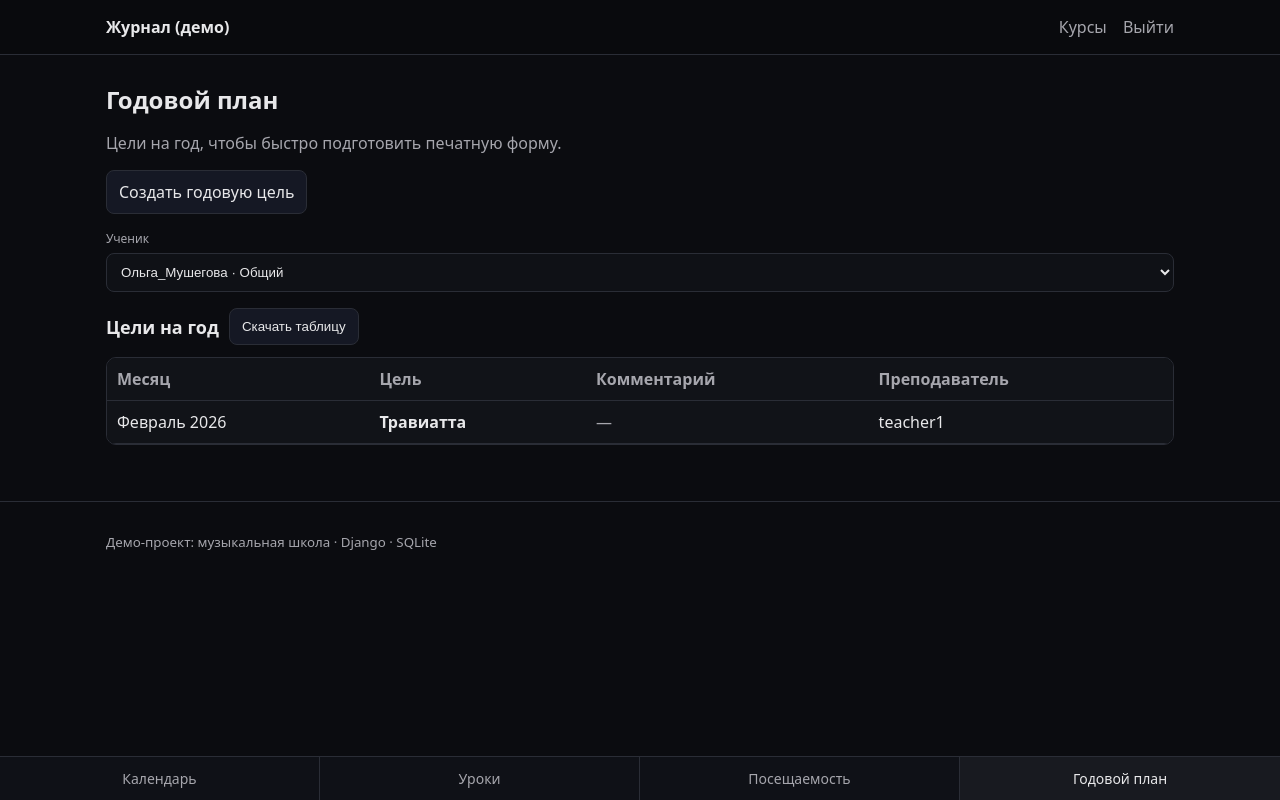
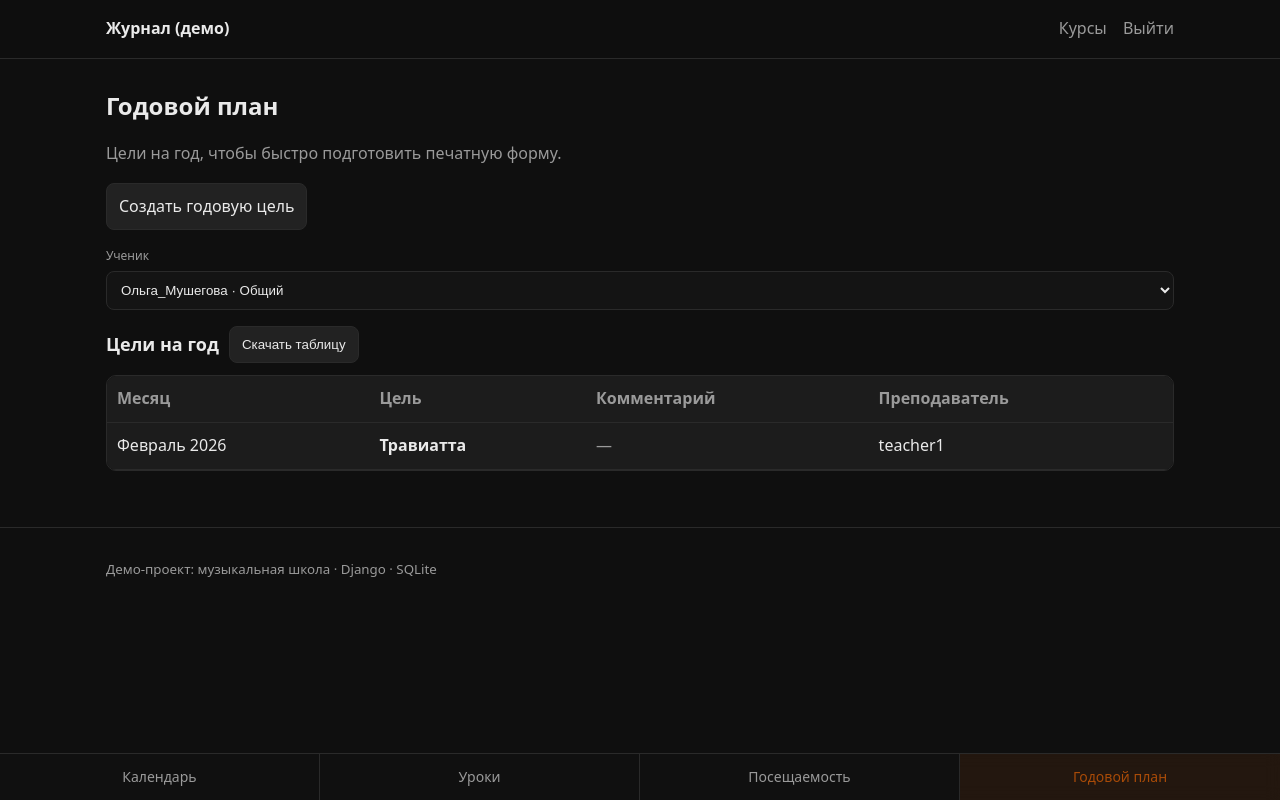
Before and after one commit to Sinezub2/music-Gradebook, a Django app: page /goals/ in a window 1280 px wide. Run offline with Django 4.2, Linux system fonts and the light colour scheme; a user stored in the database is signed in; data comes from the database, SQL or seed files in the repository; parts of the project's set-up code (start-up, migrations or seed data) failed here and were passed over.

Commit message:
Refine dark theme palette and components

```diff
--- a/static/css/main.css
+++ b/static/css/main.css
@@ -1,13 +1,28 @@
 /* static/css/main.css */
 :root {
-  --bg: #0b0c10;
-  --panel: #111318;
-  --text: #e8e8ea;
-  --muted: #a6a6ad;
-  --border: #2a2d36;
-  --accent: #6aa8ff;
-  --error: #ff6a6a;
-  --ok: #7dff9b;
+  --bg-main: #0f0f0f;
+  --bg-secondary: #1c1c1c;
+  --text-primary: #eaeaea;
+  --text-secondary: #9a9a9a;
+  --text-disabled: #6f6f6f;
+  --accent: #a84b08;
+  --accent-hover: #c1611b;
+  --accent-contrast: #f5e7dd;
+  --accent-soft: rgba(168, 75, 8, 0.12);
+  --accent-border: rgba(168, 75, 8, 0.35);
+  --accent-glow: rgba(168, 75, 8, 0.35);
+  --border: #2a2a2a;
+  --error: #c4674f;
+  --error-soft: rgba(196, 103, 79, 0.12);
+  --error-border: rgba(196, 103, 79, 0.45);
+  --ok: #7aa87d;
+  --ok-soft: rgba(122, 168, 125, 0.12);
+  --ok-border: rgba(122, 168, 125, 0.35);
+  --surface-raised: #222222;
+  --surface-input: #141414;
+  --surface-hover: #232323;
+  --surface-header: rgba(15, 15, 15, 0.65);
+  --surface-nav: rgba(17, 17, 17, 0.92);
 }
 
 * { box-sizing: border-box; }
@@ -15,12 +30,13 @@
 body {
   margin: 0;
   font-family: system-ui, -apple-system, Segoe UI, Roboto, Arial, sans-serif;
-  background: var(--bg);
-  color: var(--text);
+  background: var(--bg-main);
+  color: var(--text-primary);
+  line-height: 1.6;
 }
 
-a { color: var(--accent); text-decoration: none; }
-a:hover { text-decoration: underline; }
+a { color: var(--text-primary); text-decoration: none; }
+a:hover { color: var(--accent); text-decoration: underline; }
 
 .container {
   max-width: 1100px;
@@ -30,7 +46,7 @@ a:hover { text-decoration: underline; }
 
 .site-header {
   border-bottom: 1px solid var(--border);
-  background: rgba(0,0,0,0.2);
+  background: var(--surface-header);
 }
 
 .header-row {
@@ -41,28 +57,28 @@ a:hover { text-decoration: underline; }
 }
 
 .brand a {
-  color: var(--text);
+  color: var(--text-primary);
   font-weight: 600;
 }
 
 .nav a {
   margin-left: 12px;
-  color: var(--muted);
+  color: var(--text-secondary);
 }
-.nav a:hover { color: var(--text); }
+.nav a:hover { color: var(--text-primary); }
 
 .site-footer {
   border-top: 1px solid var(--border);
   margin-top: 40px;
   padding: 12px 0;
-  color: var(--muted);
+  color: var(--text-secondary);
 }
 
-h1 { font-size: 24px; margin: 12px 0 16px; }
-h2 { font-size: 18px; margin: 18px 0 10px; }
+h1 { font-size: 24px; margin: 12px 0 16px; color: var(--text-primary); }
+h2 { font-size: 18px; margin: 18px 0 10px; color: var(--text-primary); }
 
 .card {
-  background: var(--panel);
+  background: var(--bg-secondary);
   border: 1px solid var(--border);
   border-radius: 10px;
   padding: 16px;
@@ -70,16 +86,24 @@ h2 { font-size: 18px; margin: 18px 0 10px; }
 
 .form { display: grid; gap: 12px; max-width: 420px; }
 .form-row { display: grid; gap: 6px; }
-label { color: var(--muted); font-size: 14px; }
+label { color: var(--text-secondary); font-size: 14px; }
 
 .input, input, textarea, select {
   width: 100%;
   padding: 10px 10px;
   border-radius: 8px;
   border: 1px solid var(--border);
-  background: #0f1116;
-  color: var(--text);
+  background: var(--surface-input);
+  color: var(--text-primary);
   outline: none;
+}
+.input:focus, input:focus, textarea:focus, select:focus {
+  border-color: var(--accent);
+  box-shadow: 0 0 0 1px var(--accent-glow);
+}
+input::placeholder,
+textarea::placeholder {
+  color: var(--text-disabled);
 }
 textarea { min-height: 70px; resize: vertical; }
 
@@ -88,13 +112,38 @@ textarea { min-height: 70px; resize: vertical; }
   padding: 10px 12px;
   border-radius: 8px;
   border: 1px solid var(--border);
-  background: #151824;
-  color: var(--text);
+  background: var(--surface-raised);
+  color: var(--text-primary);
   cursor: pointer;
+  transition: border-color 0.2s ease, background-color 0.2s ease, color 0.2s ease;
 }
-.btn:hover { border-color: #3a3f4c; }
+.btn:hover {
+  border-color: var(--accent);
+  color: var(--text-primary);
+}
+.btn:disabled,
+.btn[disabled] {
+  opacity: 0.55;
+  cursor: not-allowed;
+  border-color: var(--border);
+  color: var(--text-disabled);
+}
+button.btn[type="submit"],
+input.btn[type="submit"] {
+  background: var(--accent);
+  border-color: var(--accent);
+  color: var(--accent-contrast);
+}
+button.btn[type="submit"]:hover,
+input.btn[type="submit"]:hover {
+  background: var(--accent-hover);
+}
+.btn-small {
+  padding: 6px 10px;
+  font-size: 13px;
+}
 
-.muted { color: var(--muted); }
+.muted { color: var(--text-secondary); }
 .small { font-size: 12px; }
 
 .list { list-style: none; padding: 0; margin: 0; }
@@ -121,17 +170,19 @@ textarea { min-height: 70px; resize: vertical; }
   padding: 10px 12px;
   border-radius: 8px;
   border: 1px solid var(--border);
-  background: rgba(255,255,255,0.03);
+  background: var(--surface-raised);
+  color: var(--text-primary);
 }
-.message.error { border-color: rgba(255,106,106,0.35); }
-.message.success { border-color: rgba(125,255,155,0.25); }
+.message.error { border-color: var(--error-border); color: var(--text-secondary); }
+.message.success { border-color: var(--ok-border); color: var(--text-secondary); }
 
 .table-wrap { overflow-x: auto; border: 1px solid var(--border); border-radius: 10px; }
-.table { width: 100%; border-collapse: collapse; background: var(--panel); }
+.table { width: 100%; border-collapse: collapse; background: var(--bg-secondary); }
 .table th, .table td { padding: 10px; border-bottom: 1px solid var(--border); vertical-align: top; }
-.table th { text-align: left; color: var(--muted); font-weight: 600; }
+.table th { text-align: left; color: var(--text-secondary); font-weight: 600; }
+.table tr:hover td { background: var(--surface-hover); }
 
-.th-title { color: var(--text); font-weight: 600; }
+.th-title { color: var(--text-primary); font-weight: 600; }
 
 .cell { display: grid; gap: 6px; min-width: 170px; }
 .input-score { max-width: 120px; }
@@ -147,7 +198,7 @@ body {
   bottom: 0;
 
   border-top: 1px solid var(--border);
-  background: rgba(17, 19, 24, 0.92);
+  background: var(--surface-nav);
   backdrop-filter: blur(8px);
 
   display: grid;
@@ -158,7 +209,7 @@ body {
 .bottom-link {
   text-align: center;
   padding: 12px 10px;
-  color: var(--muted);
+  color: var(--text-secondary);
   font-size: 14px;
   border-right: 1px solid var(--border);
 }
@@ -168,13 +219,13 @@ body {
 }
 
 .bottom-link:hover {
-  color: var(--text);
+  color: var(--text-primary);
   text-decoration: none;
 }
 
 .bottom-link.active {
-  color: var(--text);
-  background: rgba(255, 255, 255, 0.04);
+  color: var(--accent);
+  background: var(--accent-soft);
 }
 
 /* ===== Status badges (TODO/DONE/LATE) ===== */
```
Also changed, not shown: other parts of static/css/main.css (+13 -13 lines).
